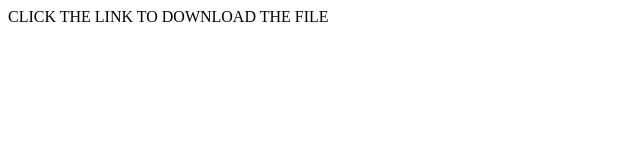
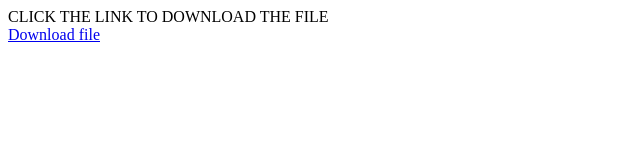
Before and after one commit to NgocTaiSmile/HTMLfile, a plain HTML site: page index.html in a window 1280 px wide. Shown: the whole page, without its empty margins (0-640 px from the left). Drawn offline with Linux system fonts and the light colour scheme.

Commit message:
Update index.html

```diff
--- a/index.html
+++ b/index.html
@@ -1,3 +1,4 @@
 <body>
   <div>CLICK THE LINK TO DOWNLOAD THE FILE</div>
+  <a href="https://drive.google.com/file/d/1MAuiZhPOzmbggX3L8l6zMrJL2TJIeAfV/view">Download file</a>
 </body<
```
